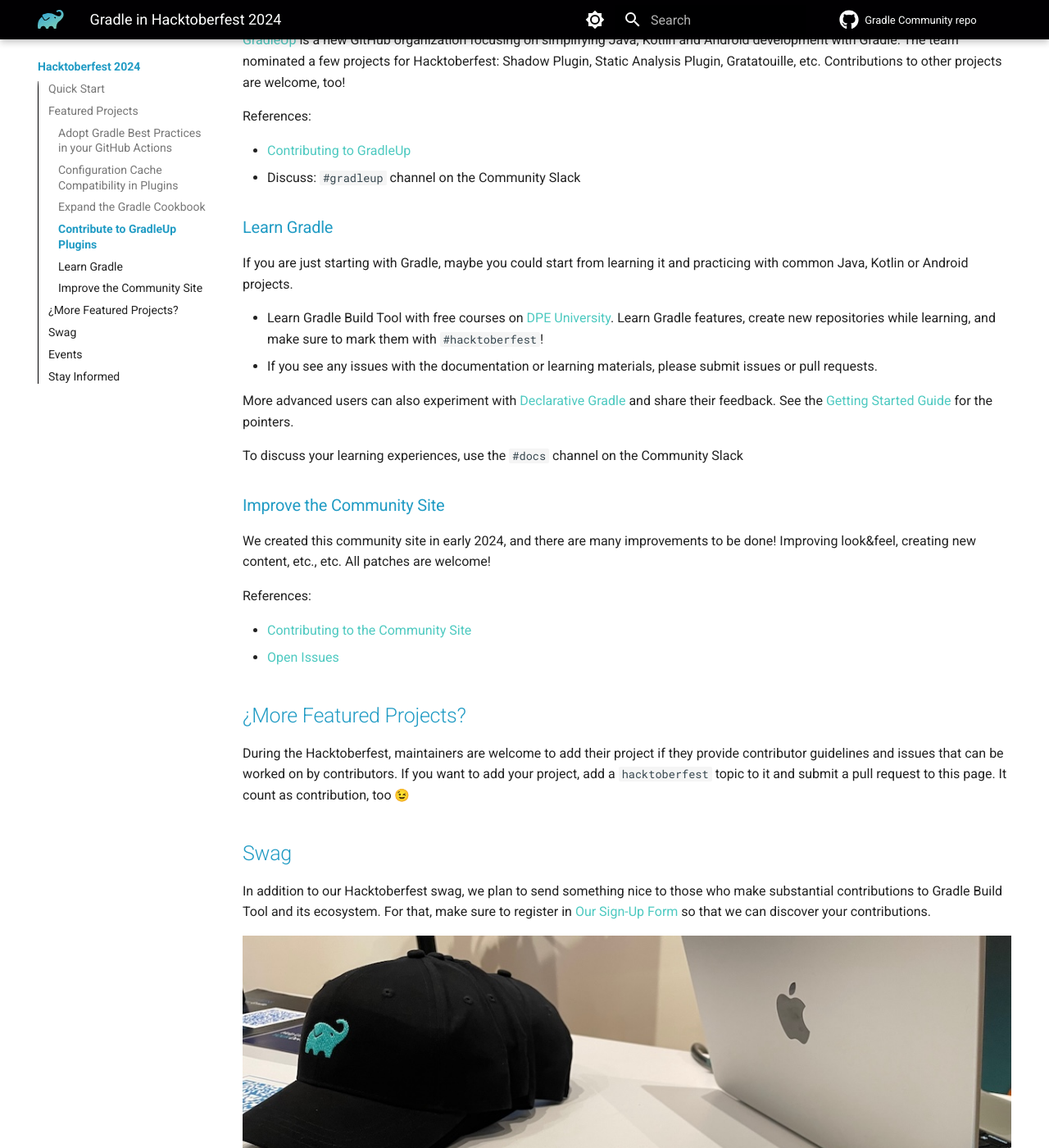
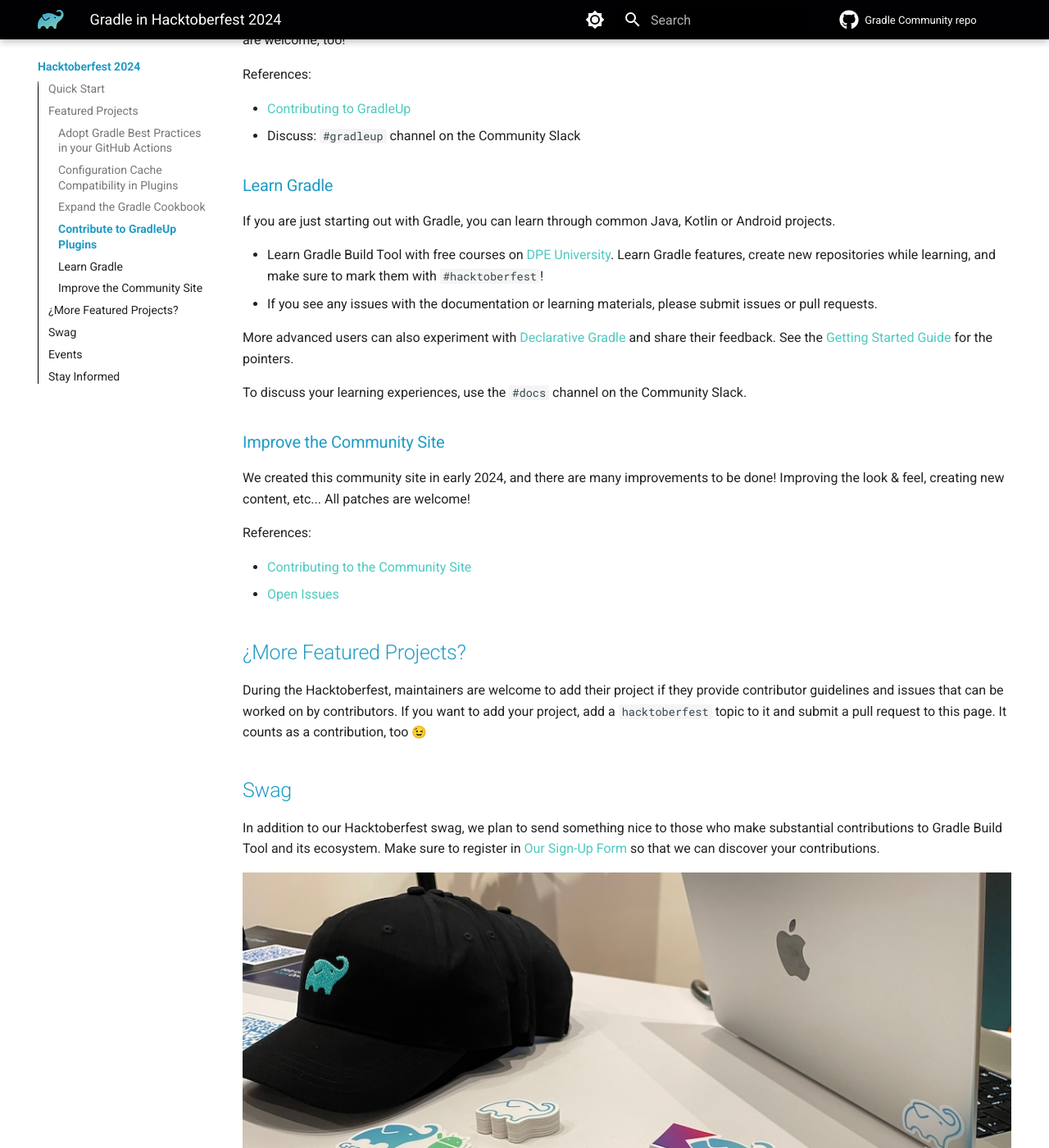
Before and after one commit to gradle/community, an MkDocs documentation site: the page built from docs/events/hacktoberfest/2024/README.md, in a window 1280 px wide and 1400 px high, scrolled down 2306 px. Shown: the whole window at 82% size. Built offline with MkDocs 1.6.1 and Material for MkDocs 9.7.7, drawn with Linux system fonts in a browser that asks for light colours; emoji names are drawn with the system emoji font; plug-ins that fetch from the network failed and are left out; comment, search, counter and statistics services are not loaded; some of the changed text lies outside the part shown.

Commit message:
Apply suggestions from review by @lkasso
Co-authored-by: Laura Kassovic <lkassovic@gradle.com>

```diff
--- a/docs/events/hacktoberfest/2024/README.md
+++ b/docs/events/hacktoberfest/2024/README.md
@@ -52,8 +52,7 @@ with the different levels of complexity:
 
 ### Adopt Gradle Best Practices in your GitHub Actions
 
-Use Gradle in **YOUR** GitHub repositories and use GitHub Actions to build projects?
-We invite everyone to adopt the [Gradle & GitHub Actions best practices](https://community.gradle.org/cookbook/ci/github-actions/) in them.
+We invite everyone to adopt [Gradle & GitHub Actions best practices](https://community.gradle.org/cookbook/ci/github-actions/).
 You can:
 
 * Make them safer by enabling the [Dependency Submission Action](https://github.com/gradle/actions/blob/main/dependency-submission/README.md) to [detect vulnerable dependencies with](https://community.gradle.org/cookbook/ci/github-actions/#detect-vulnerable-dependencies-with-a-dependency-submission-workflow) -
@@ -77,7 +76,7 @@ References:
 
 ### Configuration Cache Compatibility in Plugins
 
-In the upcoming Gradle 9.0, we plan to recommend enabling [Gradle Configuration Cache](https://docs.gradle.org/current/userguide/configuration_cache.html) by default.
+In the upcoming Gradle 9.0, we plan to recommend enabling the [Gradle Configuration Cache](https://docs.gradle.org/current/userguide/configuration_cache.html) by default.
 It will greatly speed up all aspects of Gradle by caching the Gradle build graph created during the configuration phase.
 There have been compatibility issues in plugins,
 and some are yet to be discovered and fixed.
@@ -125,8 +124,8 @@ References:
 
 ### Learn Gradle
 
-If you are just starting with Gradle,
-maybe you could start from learning it and practicing with common
+If you are just starting out with Gradle,
+you can learn through common
 Java, Kotlin or Android projects.
 
 * Learn Gradle Build Tool with free courses on [DPE University](https://dpeuniversity.gradle.com/app/catalog). Learn Gradle features, create new repositories while learning, and make sure to mark them with `#hacktoberfest`!
@@ -136,14 +135,14 @@ Java, Kotlin or Android projects.
 More advanced users can also experiment with [Declarative Gradle](https://declarative.gradle.org/) and share their feedback.
 See the [Getting Started Guide](https://declarative.gradle.org/docs/getting-started/) for the pointers.
 
-To discuss your learning experiences, use the `#docs` channel on the Community Slack
+To discuss your learning experiences, use the `#docs` channel on the Community Slack.
 
 <a name="community-site"></a>
 
 ### Improve the Community Site
 
 We created this community site in early 2024, and there are many improvements to be done!
-Improving look&feel, creating new content, etc., etc.
+Improving the look & feel, creating new content, etc...
 All patches are welcome!
 
 References:
@@ -155,21 +154,21 @@ References:
 
 During the Hacktoberfest, maintainers are welcome to add their project if they provide contributor guidelines and issues that can be worked on by contributors.
 If you want to add your project, add a `hacktoberfest` topic to it and submit a pull request to this page.
-It count as contribution, too :wink:
+It counts as a contribution, too :wink:
 
 ## Swag
 
 In addition to our Hacktoberfest swag,
 we plan to send something nice to those who make substantial contributions to
 Gradle Build Tool and its ecosystem.
-For that, make sure to register in [Our Sign-Up Form](https://forms.gle/go2VESj7kDG1QUqV7) so that we can discover your contributions.
+Make sure to register in [Our Sign-Up Form](https://forms.gle/go2VESj7kDG1QUqV7) so that we can discover your contributions.
 
 ![Hacktoberfest Swag](./images/swag.jpg)
 
 ## Events
 
 We plan some online events during October, with a goal to help with contributions.
-Openings of those events will be recorded
+Those events will be recorded:
 
 - **October 02, 14:00 UTC** - Opening Office Hours and Q&A.
   The link will be shared soon.
```
Also changed, not shown: other parts of docs/events/hacktoberfest/2024/README.md (+7 -7 lines).
